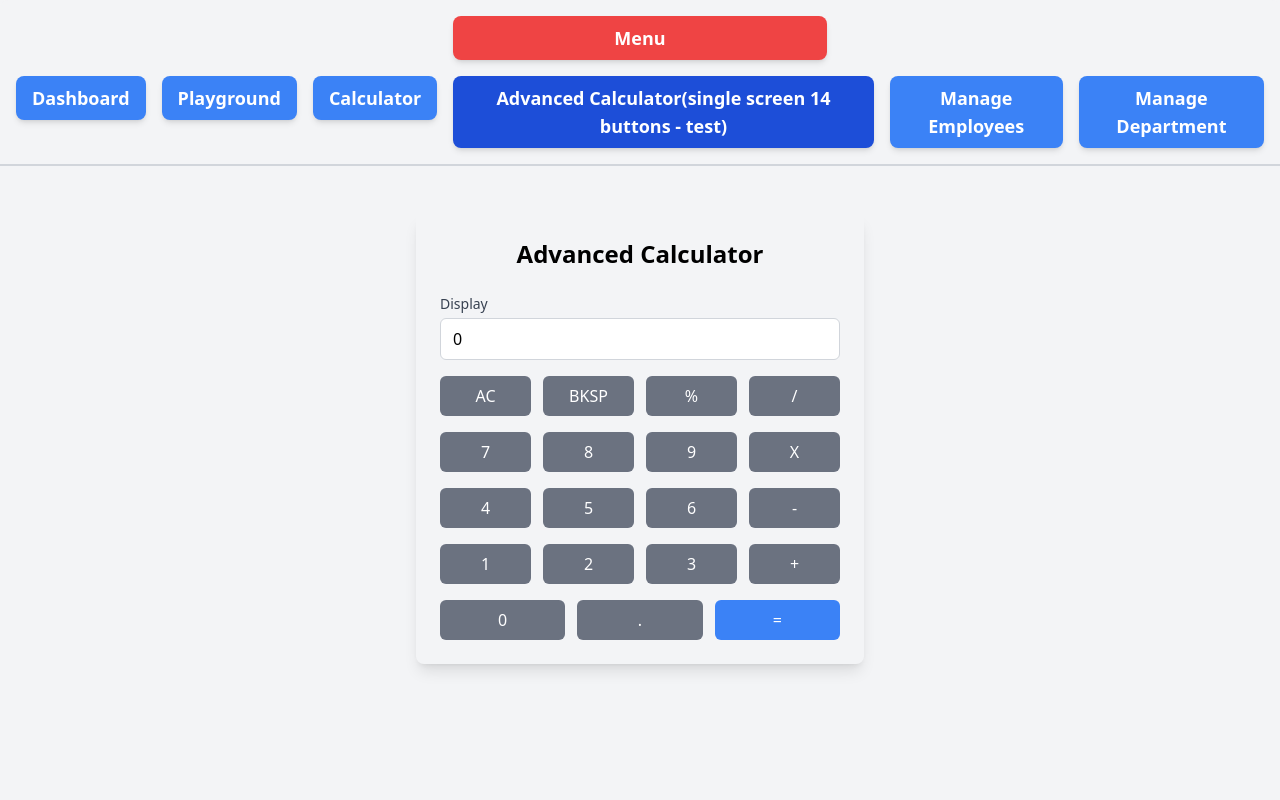
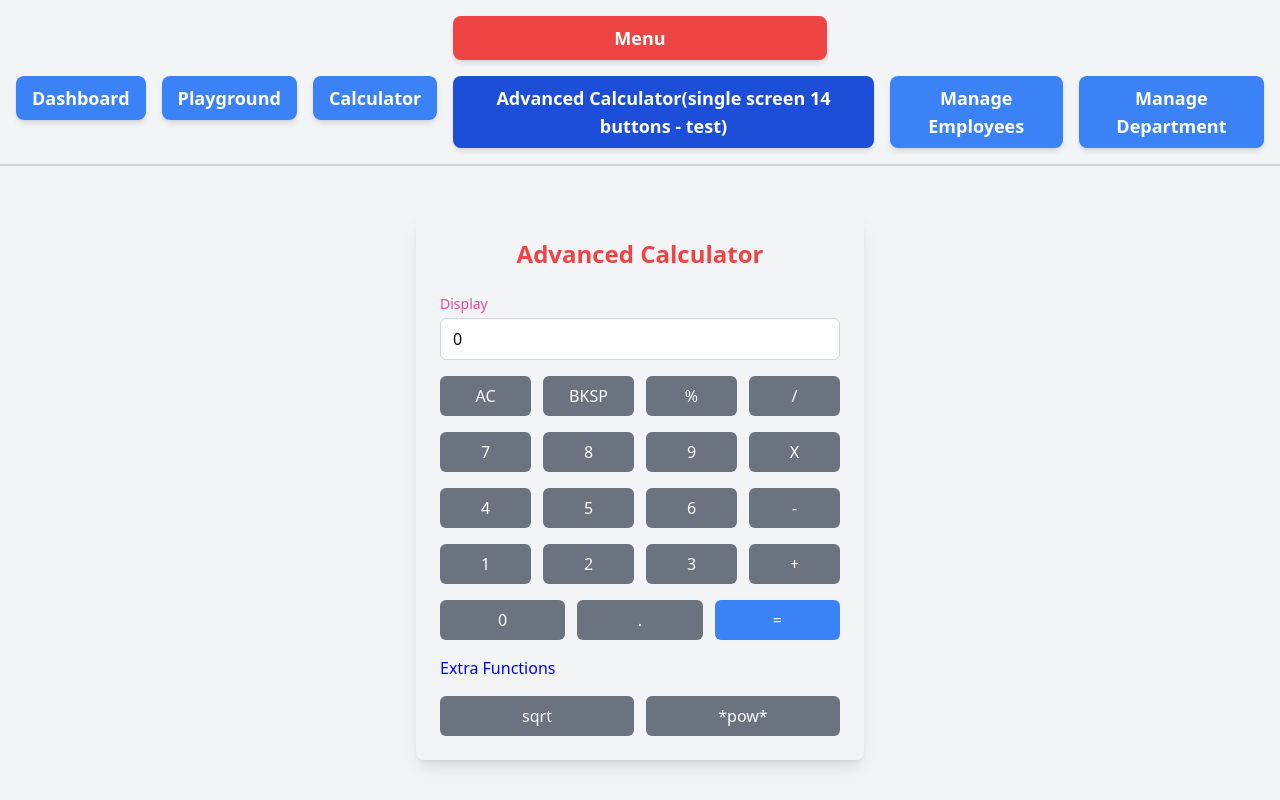
Before and after one commit to vibhore-pcplusa/fastapi-postgre-react-tsx-tailwind, a React (Vite) app in the folder frontend/: page /adv_calculator in a window 1280 px wide. Built offline with nearby package versions, Linux system fonts and the light colour scheme; no server answers.

Commit message:
lazy loading and extra feture like sqrt and sqr added in project

```diff
--- a/frontend/index.html
+++ b/frontend/index.html
@@ -2,7 +2,7 @@
 <html lang="en">
   <head>
     <meta charset="UTF-8" />
-    <title>Employee CRUD</title>
+    <title>Employee CRUD2</title>
   </head>
   <body class="bg-gray-100">
     <div id="root"></div>
--- a/frontend/src/App.tsx
+++ b/frontend/src/App.tsx
@@ -1,12 +1,23 @@
 import React from "react";
 import { BrowserRouter as Router, Routes, Route } from "react-router-dom";
-import Employee from "./components/Employee/Employee";
+import Navbar from "./components/Navbar";
+/*import Employee from "./components/Employee/Employee";
 import Department from "./components/Department/Department";
-import Navbar from "./components/Navbar";
 import Dashboard from "./components/Dashboard";
 import Playground from "./components/Playground";
 import Calculator from "./components/Calculator";
-import AdvCalculator from "./components/AdvCalculator";
+import AdvCalculator from "./components/AdvCalculator";*/ //it was not lazy loading , but now we are chaning it .
+import { lazy, Suspense } from "react";
+
+// Lazy load pages
+const Employee = lazy(() => import("./components/Employee/Employee"));
+const Department = lazy(() => import("./components/Department/Department"));
+const Dashboard = lazy(() => import("./components/Dashboard"));
+const Playground = lazy(() => import("./components/Playground"));
+const Calculator = lazy(() => import("./components/Calculator"));
+const AdvCalculator = lazy(() => import("./components/AdvCalculator"));
+
+
 
 const App: React.FC = () => {
   return (
@@ -14,6 +25,7 @@ const App: React.FC = () => {
       <div className="min-h-screen bg-gray-100">
         <Navbar />
         <main className="container mx-auto px-4 py-8">
+          <Suspense fallback={<div>Loading...</div>}>
             <Routes>
               <Route path="/" element={<Dashboard />} />
               <Route path="/dashboard" element={<Dashboard />} />
@@ -23,6 +35,7 @@ const App: React.FC = () => {
               <Route path="/calculator" element={<Calculator />} />
               <Route path="/adv_calculator" element={<AdvCalculator />} />
             </Routes>
+          </Suspense>
         </main>
       </div>
     </Router>
--- a/frontend/src/components/AdvCalculator.tsx
+++ b/frontend/src/components/AdvCalculator.tsx
@@ -103,14 +103,21 @@ const AdvCalculator = () => {
       setNum1(num1 + 0.0); // Add a decimal point
     }
   };
+  const handleSqrt = () => {
+    setNum1(Math.sqrt(num1));
+  }
+
+  /*const handleSqr = () => {
+    setNum1(Math.pow(num1,2));
+  }*/
 
   return (
     <div className="max-w-md mx-auto p-6 bg-gray rounded-lg shadow-lg">
-      <h2 className="text-2xl font-bold mb-6 text-center">Advanced Calculator</h2>
+      <h2 className="text-2xl font-bold mb-6 text-center text-red-500" >Advanced Calculator</h2>
 
       <div className="space-y-4">
         <div>
-          <label className="block text-sm font-medium text-gray-700 mb-1">Display</label>
+          <label className="block text-sm font-medium text-gray-700 mb-1 text-pink-500" >Display</label>
           <input
             type="text"
             readOnly
@@ -153,6 +160,13 @@ const AdvCalculator = () => {
           <button onClick={handleDecimal} className="flex-1 bg-gray-500 text-white py-2 px-4 rounded-md hover:bg-gray-600 transition-colors">.</button>
           <button onClick={handleEqual} className="flex-1 bg-blue-500 text-white py-2 px-4 rounded-md hover:bg-blue-600 transition-colors">=</button>
         </div>
+        <h5 style={{color:'blue'}}>Extra Functions</h5>
+        <div className="flex space-x-3">
+          {/*<button onClick={() => handleNumber(20)} className="flex-1 bg-gray-500 text-white py-2 px-4 rounded-md hover:bg-gray-600 transition-colors">00</button>*/}
+          <button onClick={() => handleSqrt()} className="flex-1 bg-gray-500 text-white py-2 px-4 rounded-md hover:bg-gray-600 transition-colors">sqrt</button>
+          <button onClick={() => setNum1(Math.pow(num1,2))} className="flex-1 bg-gray-500 text-white py-2 px-4 rounded-md hover:bg-gray-600 transition-colors">*pow*</button>
+        </div>
+
       </div>
     </div>
   );
```
Lines whose indentation alone changed are shown as unchanged.
